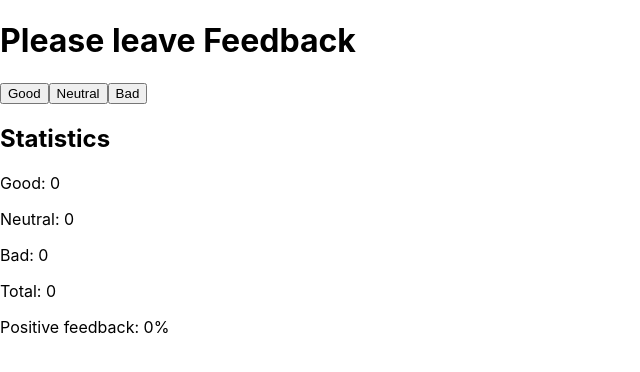
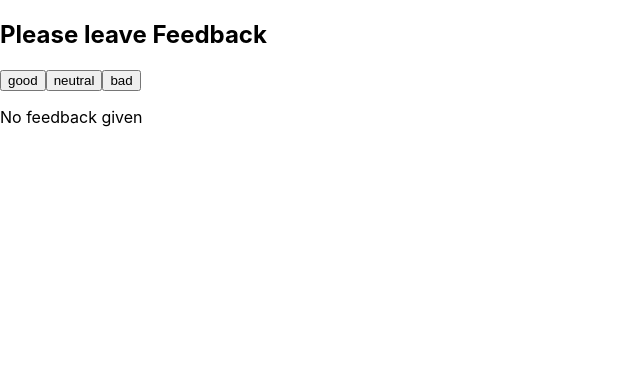
Before and after one commit to kvitkovsky1302/goit-react-hw-08-phonebook, a React (Create React App) app: page / in a window 1280 px wide. Shown: the top 372 px of the page, without its empty margins (0-640 px from the left). Built offline with nearby package versions, Linux system fonts and the light colour scheme.

Commit message:
add completed logic homework

```diff
--- a/package.json
+++ b/package.json
@@ -8,6 +8,7 @@
     "@testing-library/react": "^11.2.7",
     "@testing-library/user-event": "^12.8.3",
     "gh-pages": "^3.2.3",
+    "prop-types": "^15.7.2",
     "react": "^17.0.2",
     "react-dom": "^17.0.2",
     "react-scripts": "4.0.3",
--- a/src/App.js
+++ b/src/App.js
@@ -1,5 +1,8 @@
 import React, { Component } from 'react';
 import Statistics from './components/Statistics';
+import FeedBackOptions from './components/FeedBackOptions';
+import Section from './components/Section';
+import Notification from './components/Notification';
 import './App.css';
 
 class App extends Component {
@@ -9,7 +12,7 @@ class App extends Component {
     bad: 0,
   };
 
-  handleCount = e => {
+  onLeaveFeedback = e => {
     this.setState(prevState => ({
       [e.target.name]: prevState[e.target.name] + 1,
     }));
@@ -27,22 +30,21 @@ class App extends Component {
 
   render() {
     const { good, neutral, bad } = this.state;
+    const options = this.state;
     const total = this.countTotalFeedback;
     const positivePercentage = this.countPositiveFeedbackPercentage.bind(this);
 
     return (
       <>
-        <h1>Please leave Feedback</h1>
-        <button name="good" type="button" onClick={this.handleCount}>
-          Good
-        </button>
-        <button name="neutral" type="button" onClick={this.handleCount}>
-          Neutral
-        </button>
-        <button name="bad" type="button" onClick={this.handleCount}>
-          Bad
-        </button>
-        <h2>Statistics</h2>
+        <Section title="Please leave Feedback">
+          <FeedBackOptions
+            options={options}
+            onLeaveFeedback={this.onLeaveFeedback}
+          />
+        </Section>
+
+        {total(good, neutral, bad) ? (
+          <Section title="Statistics">
             <Statistics
               good={good}
               neutral={neutral}
@@ -50,6 +52,10 @@ class App extends Component {
               total={total}
               positivePercentage={positivePercentage}
             />
+          </Section>
+        ) : (
+          <Notification message="No feedback given" />
+        )}
       </>
     );
   }
--- /dev/null
+++ b/src/components/FeedBackOptions/FeedBackOptions.js
@@ -0,0 +1,22 @@
+import PropTypes from 'prop-types';
+// import styles from './FeedBackOptions.module.css';
+
+function FeedBackOptions(props) {
+  const { options, onLeaveFeedback } = props;
+  return (
+    <>
+      {Object.keys(options).map(name => (
+        <button key={name} name={name} type="button" onClick={onLeaveFeedback}>
+          {name}
+        </button>
+      ))}
+    </>
+  );
+}
+
+FeedBackOptions.propTypes = {
+  options: PropTypes.object.isRequired,
+  onLeaveFeedback: PropTypes.func.isRequired,
+};
+
+export default FeedBackOptions;
--- /dev/null
+++ b/src/components/FeedBackOptions/index.js
@@ -0,0 +1 @@
+export { default } from './FeedBackOptions';
--- /dev/null
+++ b/src/components/Notification/Notification.js
@@ -0,0 +1,12 @@
+import PropTypes from 'prop-types';
+// import styles from './Notification.module.css';
+
+function Notification({ message }) {
+  return <p>{message}</p>;
+}
+
+Notification.propTypes = {
+  message: PropTypes.string.isRequired,
+};
+
+export default Notification;
--- /dev/null
+++ b/src/components/Notification/index.js
@@ -0,0 +1 @@
+export { default } from './Notification';
--- /dev/null
+++ b/src/components/Section/Section.js
@@ -0,0 +1,18 @@
+import PropTypes from 'prop-types';
+// import styles from './Section.module.css';
+
+function Section(props) {
+  const { title = '', children } = props;
+  return (
+    <section>
+      {title && <h2>{title}</h2>}
+      {children}
+    </section>
+  );
+}
+
+Section.propTypes = {
+  title: PropTypes.string.isRequired,
+};
+
+export default Section;
--- /dev/null
+++ b/src/components/Section/index.js
@@ -0,0 +1 @@
+export { default } from './Section';
--- a/src/components/Statistics/Statistics.js
+++ b/src/components/Statistics/Statistics.js
@@ -1,3 +1,4 @@
+import PropTypes from 'prop-types';
 // import styles from './Statistics.module.css';
 
 function Statistics(props) {
@@ -5,15 +6,26 @@ function Statistics(props) {
 
   return (
     <>
-      <p key="id-1">Good: {good}</p>
-      <p key="id-2">Neutral: {neutral}</p>
-      <p key="id-3">Bad: {bad}</p>
-      <p key="id-4">Total: {total(good, neutral, bad)}</p>
-      <p key="id-5">
-        Positive feedback: {good ? positivePercentage(good, neutral, bad) : 0}%
-      </p>
+      <ul>
+        <li key="id-1">Good: {good}</li>
+        <li key="id-2">Neutral: {neutral}</li>
+        <li key="id-3">Bad: {bad}</li>
+        <li key="id-4">Total: {total(good, neutral, bad)}</li>
+        <li key="id-5">
+          Positive feedback: {good ? positivePercentage(good, neutral, bad) : 0}
+          %
+        </li>
+      </ul>
     </>
   );
 }
 
+Statistics.propTypes = {
+  good: PropTypes.number.isRequired,
+  neutral: PropTypes.number.isRequired,
+  bad: PropTypes.number.isRequired,
+  total: PropTypes.func.isRequired,
+  positivePercentage: PropTypes.func.isRequired,
+};
+
 export default Statistics;
```
Also changed, not shown: src/components/FeedBackOptions/FeedBackOptions.module.css (added), src/components/Notification/Notification.module.css (added), src/components/Section/Section.module.css (added), 2 other files (tests, documents, lock files or other folders). Lines whose indentation alone changed are shown as unchanged.
